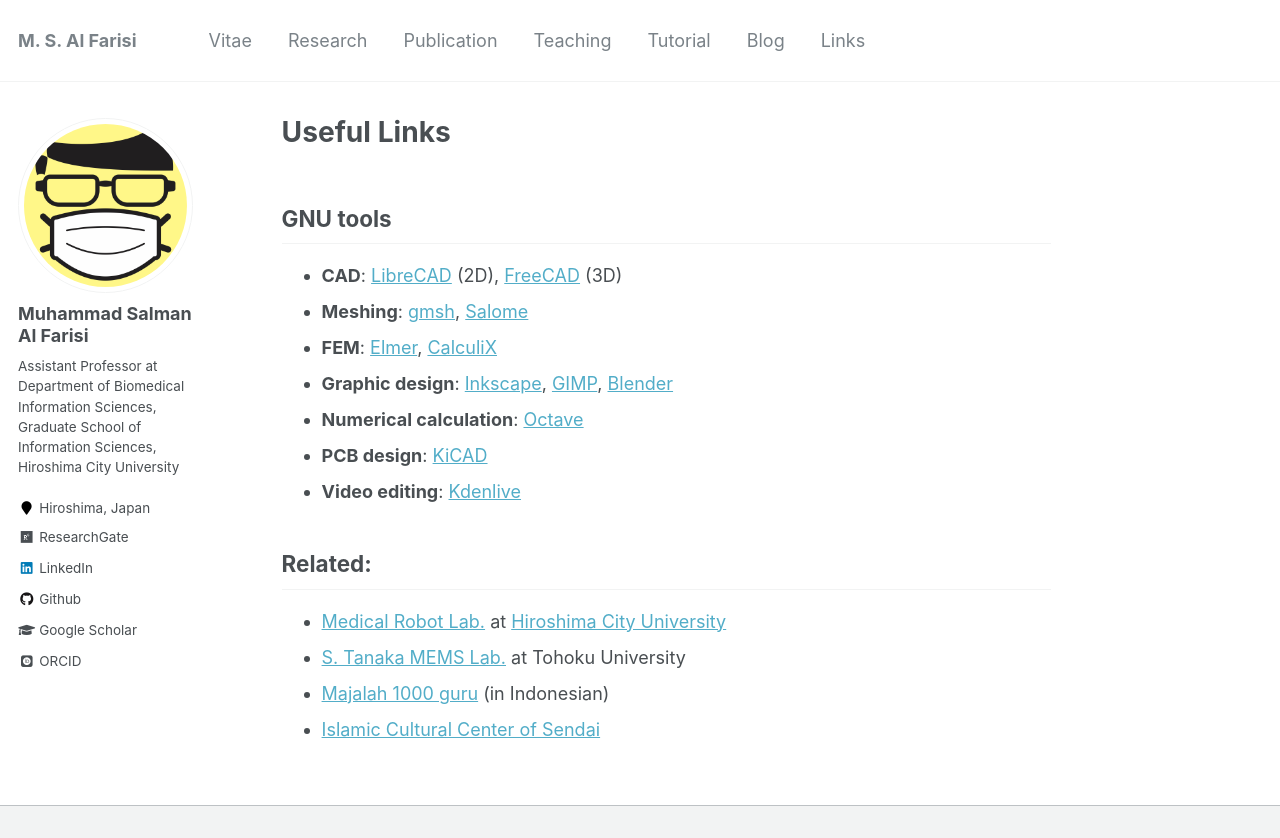
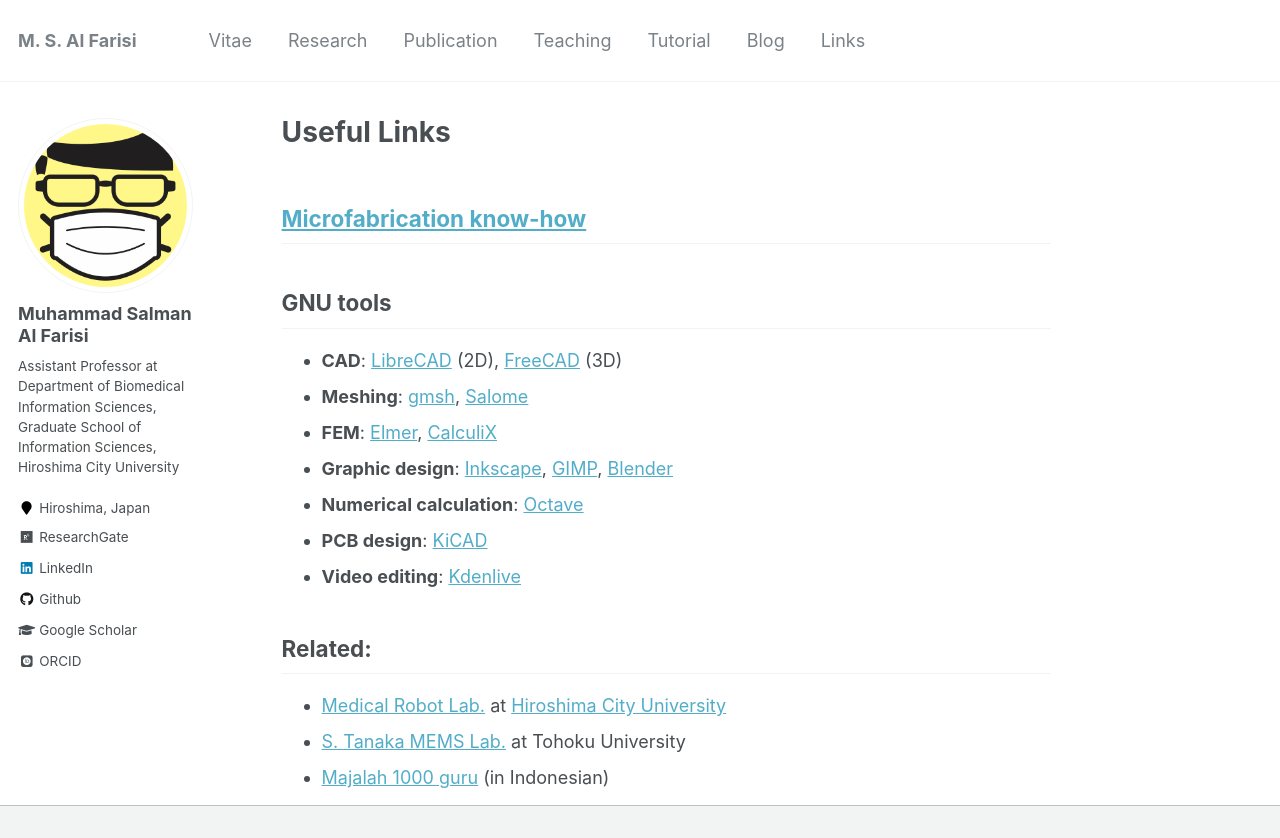
Before and after one commit to msalfarisi/msalfarisi.github.io, a Jekyll site: the page built from _pages/links.md, in a window 1280 px wide and 1034 px high, cut to the strip 0-838 px from the top of the window. Built offline with Jekyll 4.4.1, drawn with Linux system fonts in a browser that asks for light colours; some web fonts are replaced.

Commit message:
Update links.md

```diff
--- a/_pages/links.md
+++ b/_pages/links.md
@@ -5,6 +5,8 @@ author_profile: true
 ---
 
 {% include base_path %}
+
+## [Microfabrication know-how](https://sites.google.com/view/nmems/)
 
 ## GNU tools
 
```
